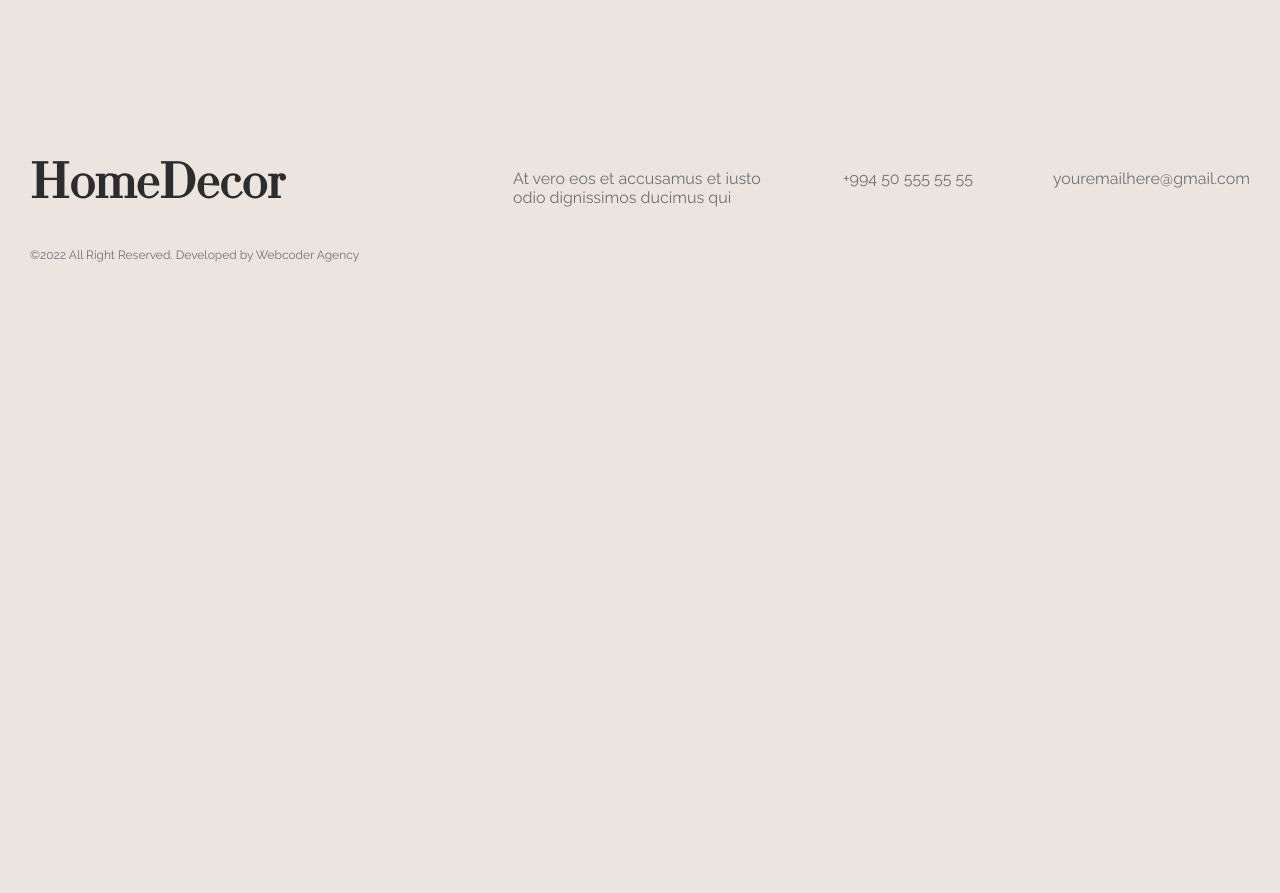
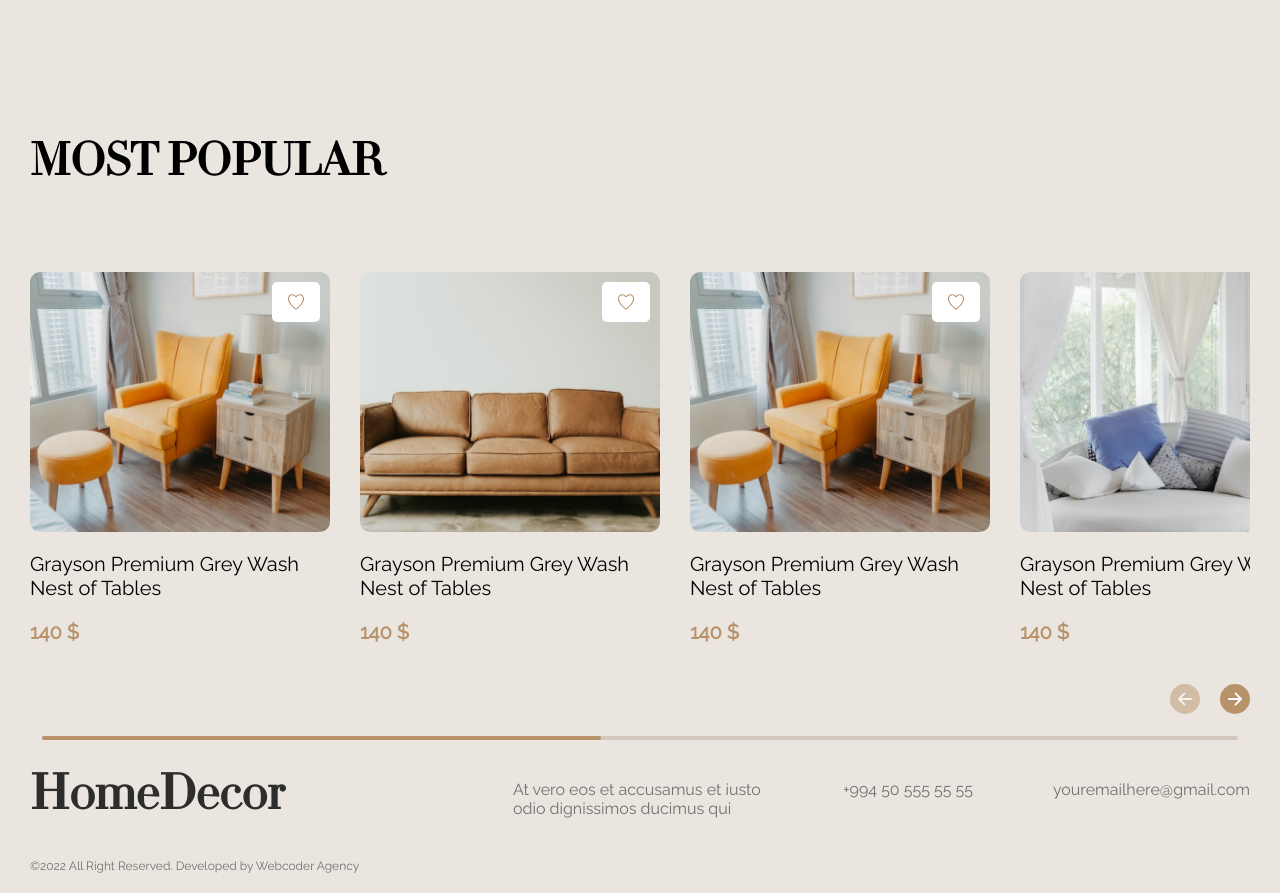
Before and after one commit to elturanshucai/furniture_e-commerce, a React (Vite) app: page / in a window 1280 px wide. Shown: the part 3880-4773 px from the top of the page. Before the commit the page ends 4162 px from the top, so only its background shows below. Built offline with nearby package versions, Linux system fonts and the light colour scheme.

Commit message:
most popular section is completed

```diff
--- a/src/pages/home/Home.jsx
+++ b/src/pages/home/Home.jsx
@@ -5,6 +5,8 @@ import HomeSwiper from './container/swiper/HomeSwiper'
 import AboutSection from './container/about/AboutSection'
 import DiscountSection from './container/discount/DiscountSection'
 import Products from './container/products/Products'
+import MostPopular from './container/popular/MostPopular'
+
 
 const Home = () => {
   return (
@@ -14,6 +16,7 @@ const Home = () => {
       <AboutSection />
       <DiscountSection />
       <Products />
+      <MostPopular />
     </>
   )
 }
--- /dev/null
+++ b/src/pages/home/container/popular/MostPopular.jsx
@@ -0,0 +1,122 @@
+import React from 'react'
+import styles from './popular.module.css'
+import { productImages } from '../../../../images'
+import { Swiper, SwiperSlide } from 'swiper/react'
+import Card from '../../../../components/card/Card'
+import { Navigation, Scrollbar } from 'swiper/modules'
+import { IoArrowBackOutline, IoArrowForwardOutline } from 'react-icons/io5'
+
+const data = [
+    {
+        id: 1,
+        title: 'Grayson Premium Grey Wash Nest of Tables',
+        price: 140,
+        image: productImages.product1,
+        isLiked: false
+    },
+    {
+        id: 2,
+        title: 'Grayson Premium Grey Wash Nest of Tables',
+        price: 140,
+        image: productImages.product2,
+        isLiked: false
+    },
+    {
+        id: 3,
+        title: 'Grayson Premium Grey Wash Nest of Tables',
+        price: 140,
+        image: productImages.product1,
+        isLiked: false
+    },
+    {
+        id: 4,
+        title: 'Grayson Premium Grey Wash Nest of Tables',
+        price: 140,
+        image: productImages.product3,
+        isLiked: true
+    },
+    {
+        id: 5,
+        title: 'Grayson Premium Grey Wash Nest of Tables',
+        price: 140,
+        image: productImages.product4,
+        isLiked: false
+    },
+    {
+        id: 6,
+        title: 'Grayson Premium Grey Wash Nest of Tables',
+        price: 140,
+        image: productImages.product2,
+        isLiked: false
+    },
+    {
+        id: 7,
+        title: 'Grayson Premium Grey Wash Nest of Tables',
+        price: 140,
+        image: productImages.product1,
+        isLiked: false
+    },
+    {
+        id: 8,
+        title: 'Grayson Premium Grey Wash Nest of Tables',
+        price: 140,
+        image: productImages.product1,
+        isLiked: false
+    }
+]
+
+const MostPopular = () => {
+    return (
+        <section className={styles.popular}>
+            <h2 className={styles.title}>
+                Most popular
+            </h2>
+            {/* <div className={styles.content}> */}
+                <Swiper
+                    modules={[Navigation, Scrollbar]}
+                    navigation={{
+                        prevEl: '#prev-popular',
+                        nextEl: '#next-popular'
+                    }}
+                    className={styles.content}
+                    spaceBetween={30}
+                    scrollbar={{ draggable: true }}
+                    // breakpoints={{
+                    //     650: {
+                    //         slidesPerView:2
+                    //     },
+                    //     960: {
+                    //         slidesPerView: 3
+                    //     },
+                    //     1300: {
+                    //         slidesPerView: 4
+                    //     },
+                    //     1550: {
+                    //         slidesPerView: 5
+                    //     },
+                    //     1850: {
+                    //         slidesPerView: 6
+                    //     }
+                    // }}
+                    slidesPerView={"auto"}
+                >
+                    {data.map(data => (
+                        <SwiperSlide key={data.id} className={styles.slide}>
+                            <Card product={data} />
+                        </SwiperSlide>
+                    ))}
+                </Swiper>
+            {/* </div> */}
+            <div className={styles.nav__buttons}>
+                <button id='prev-popular' className={styles.prev__button}>
+                    <IoArrowBackOutline />
+                </button>
+                <button id='next-popular' className={styles.next__button}>
+                    <IoArrowForwardOutline />
+                </button>
+            </div>
+        </section>
+    )
+}
+
+export default MostPopular
--- /dev/null
+++ b/src/pages/home/container/popular/popular.module.css
@@ -0,0 +1,54 @@
+.popular{
+    position: relative;
+    padding: 0 30px;
+}
+
+.content{
+    display: flex;
+    justify-content: start;
+}
+
+.slide{
+    width: fit-content;
+}
+
+.title{
+    font-family: 'Didot Title';
+    font-size: 48px;
+    margin-bottom: 75px;
+    text-transform: uppercase;
+}
+
+.nav__buttons {
+    display: flex;
+    align-items: center;
+    justify-content: flex-end;
+    gap: 20px;
+    position: absolute;
+    bottom: 30px;
+    right: 30px;
+    z-index: 2;
+}
+
+.nav__buttons button {
+    background-color: var(--primary);
+    color: white;
+    width: 30px;
+    height: 30px;
+    display: flex;
+    align-items: center;
+    justify-content: center;
+    border-radius: 50%;
+    font-size: 20px;
+}
+
+.nav__buttons button:disabled {
+    cursor: unset;
+    opacity: .5;
+}
+
+@media screen and (max-width:720px) {
+    .nav__buttons{
+        display: none;
+    }
+}
--- a/src/pages/home/container/swiper/HomeSwiper.jsx
+++ b/src/pages/home/container/swiper/HomeSwiper.jsx
@@ -57,8 +57,6 @@ const HomeSwiper = () => {
                 pagination={{
                     type: "bullets",
                     clickable: true,
-                    // bulletClass: 'swiper__bullet',
-                    // bulletActiveClass: 'swiper__active__bullet'
                 }}
                 breakpoints={{
                     700: {
```
